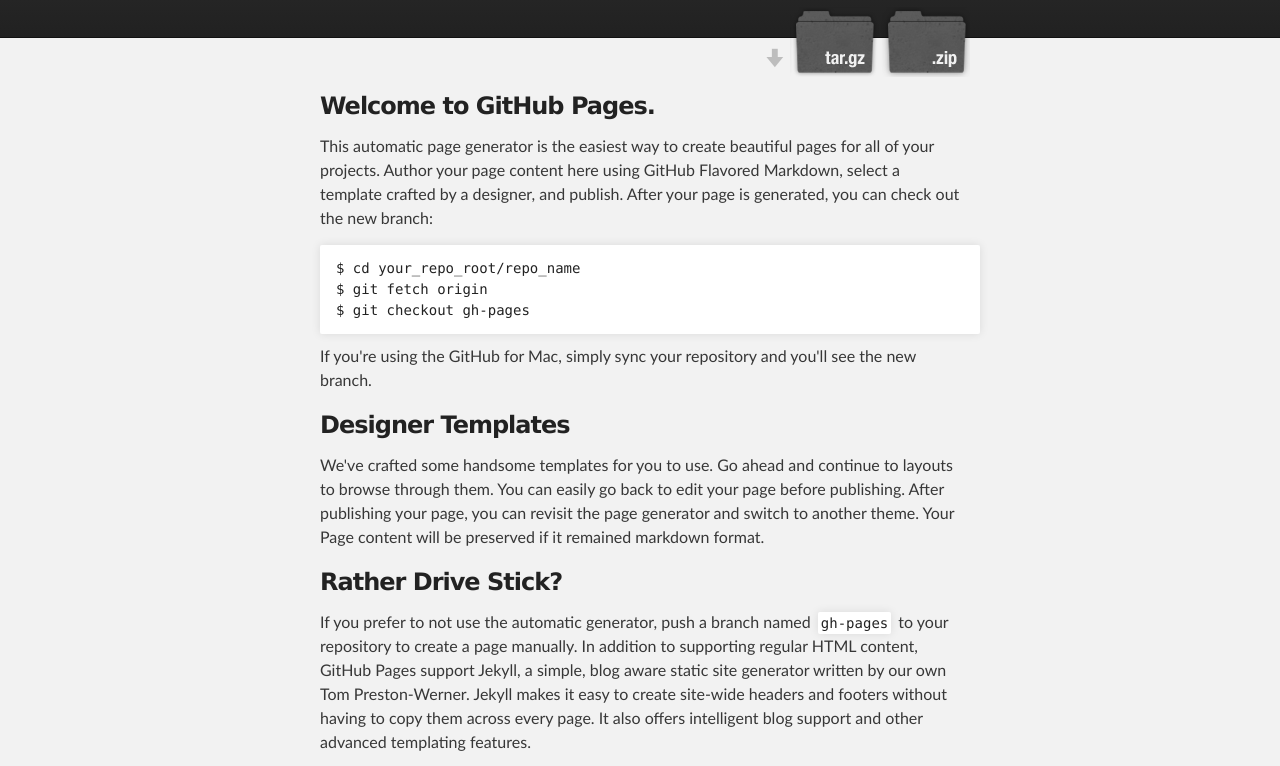
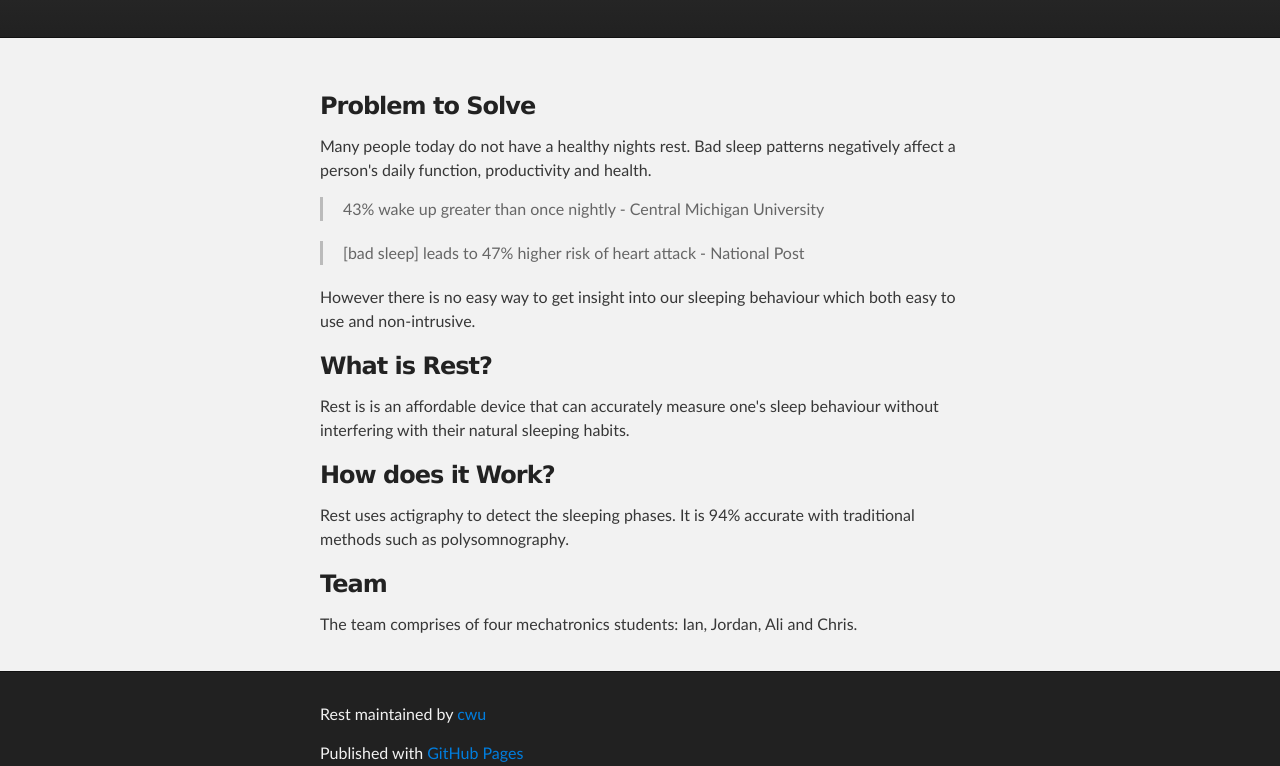
Before and after one commit to cwu/rest, a plain HTML site: page index.html in a window 1280 px wide. Shown: the part 172-938 px from the top of the page. Drawn offline with Linux system fonts and the light colour scheme.

Commit message:
update page

```diff
--- a/index.html
+++ b/index.html
@@ -15,48 +15,50 @@
 
     <!-- HEADER -->
     <div id="header_wrap" class="outer">
-        <header class="inner">
-          <a id="forkme_banner" href="https://github.com/cwu/rest">View on GitHub</a>
-
-          <h1 id="project_title">Rest</h1>
-          <h2 id="project_tagline">A better way to sleep</h2>
-
-            <section id="downloads">
-              <a class="zip_download_link" href="https://github.com/cwu/rest/zipball/master">Download this project as a .zip file</a>
-              <a class="tar_download_link" href="https://github.com/cwu/rest/tarball/master">Download this project as a tar.gz file</a>
-            </section>
-        </header>
+      <header class="inner">
+        <h1 id="project_title">Rest</h1>
+        <h2 id="project_tagline">A better way to sleep</h2>
+      </header>
     </div>
 
     <!-- MAIN CONTENT -->
     <div id="main_content_wrap" class="outer">
       <section id="main_content" class="inner">
-        <h3>Welcome to GitHub Pages.</h3>
+        <h3>Problem to Solve</h3>
+        <p>
+          Many people today do not have a healthy nights rest. Bad sleep patterns
+          negatively affect a person's daily function, productivity and health.
 
-<p>This automatic page generator is the easiest way to create beautiful pages for all of your projects. Author your page content here using GitHub Flavored Markdown, select a template crafted by a designer, and publish. After your page is generated, you can check out the new branch:</p>
+          <blockquote>
+            43% wake up greater than once nightly
+            - Central Michigan University
+          </blockquote>
 
-<pre><code>$ cd your_repo_root/repo_name
-$ git fetch origin
-$ git checkout gh-pages
-</code></pre>
+          <blockquote>
+            [bad sleep] leads to 47% higher risk of heart attack
+            - National Post
+          </blockquote>
 
-<p>If you're using the GitHub for Mac, simply sync your repository and you'll see the new branch.</p>
+          However there is no easy way to get insight into our sleeping behaviour
+          which both easy to use and non-intrusive.
+        </p>
 
-<h3>Designer Templates</h3>
+        <h3>What is Rest?</h3>
+        <p>
+          Rest is is an affordable device that can accurately measure one's sleep
+          behaviour without interfering with their natural sleeping habits.
+        </p>
 
-<p>We've crafted some handsome templates for you to use. Go ahead and continue to layouts to browse through them. You can easily go back to edit your page before publishing. After publishing your page, you can revisit the page generator and switch to another theme. Your Page content will be preserved if it remained markdown format.</p>
+        <h3>How does it Work?</h3>
+        <p>
+          Rest uses actigraphy to detect the sleeping phases. It is 94% accurate with
+          traditional methods such as polysomnography.
+        </p>
 
-<h3>Rather Drive Stick?</h3>
-
-<p>If you prefer to not use the automatic generator, push a branch named <code>gh-pages</code> to your repository to create a page manually. In addition to supporting regular HTML content, GitHub Pages support Jekyll, a simple, blog aware static site generator written by our own Tom Preston-Werner. Jekyll makes it easy to create site-wide headers and footers without having to copy them across every page. It also offers intelligent blog support and other advanced templating features.</p>
-
-<h3>Authors and Contributors</h3>
-
-<p>You can <a href="https://github.com/blog/821" class="user-mention">@mention</a> a GitHub username to generate a link to their profile. The resulting <code>&lt;a&gt;</code> element will link to the contributor's GitHub Profile. For example: In 2007, Chris Wanstrath (<a href="https://github.com/defunkt" class="user-mention">@defunkt</a>), PJ Hyett (<a href="https://github.com/pjhyett" class="user-mention">@pjhyett</a>), and Tom Preston-Werner (<a href="https://github.com/mojombo" class="user-mention">@mojombo</a>) founded GitHub.</p>
-
-<h3>Support or Contact</h3>
-
-<p>Having trouble with Pages? Check out the documentation at <a href="http://help.github.com/pages">http://help.github.com/pages</a> or contact <a href="mailto:support@github.com">support@github.com</a> and we’ll help you sort it out.</p>
+        <h3>Team</h3>
+        <p>
+          The team comprises of four mechatronics students: Ian, Jordan, Ali and Chris.
+        </p>
       </section>
     </div>
 
@@ -68,7 +70,5 @@
       </footer>
     </div>
 
-
-
   </body>
 </html>
```
